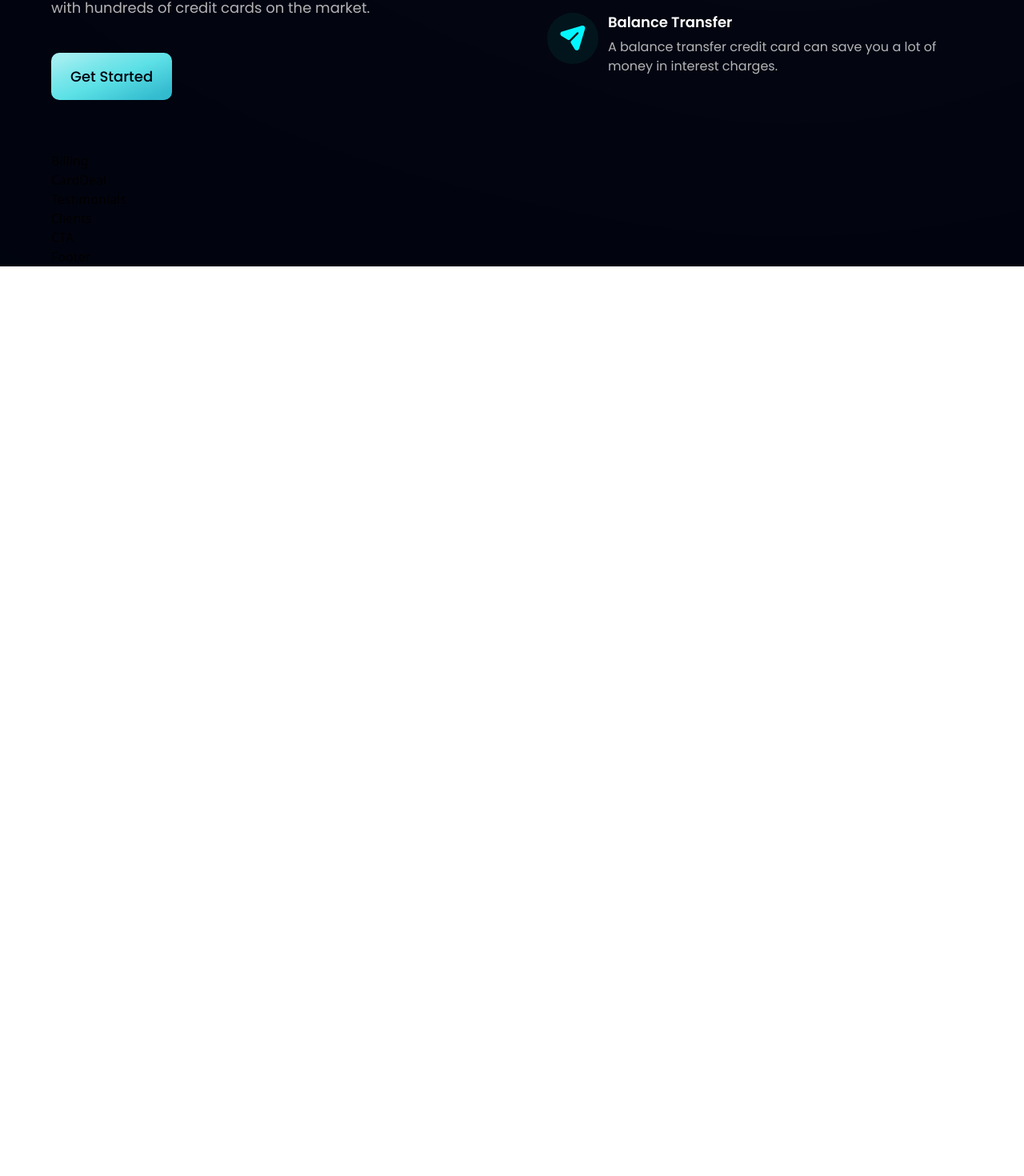
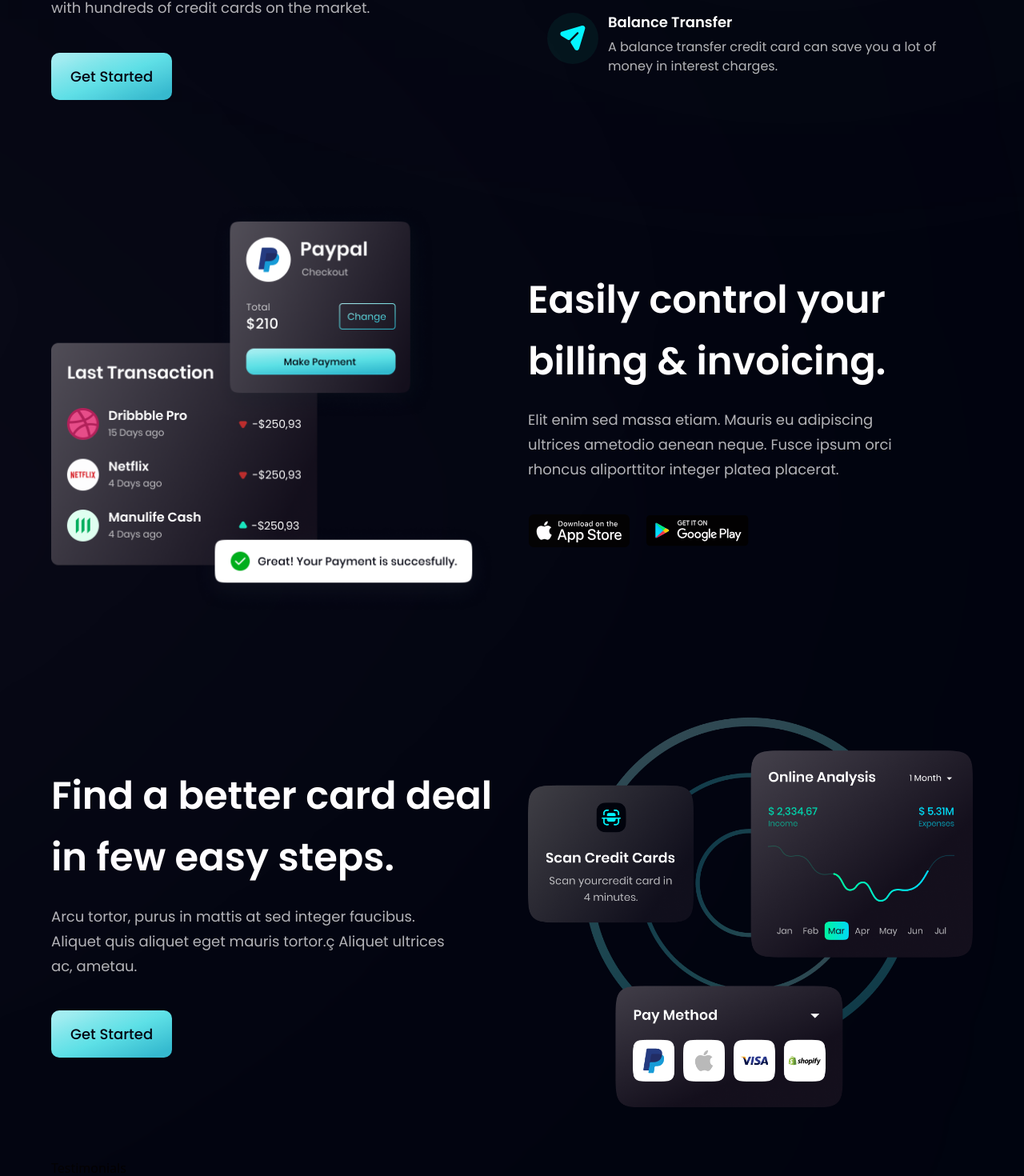
Before and after one commit to josephjerryrhule/sedbank, a React (Vite) app: page / in a window 1280 px wide. Shown: the part 1326-2796 px from the top of the page at 80% size. Before the commit the page ends 1659 px from the top, so only its background shows below. Built offline with nearby package versions, Linux system fonts and the light colour scheme.

Commit message:
completed card deal section. Fixed Billing section display error

```diff
--- a/src/components/Billing.jsx
+++ b/src/components/Billing.jsx
@@ -3,7 +3,43 @@
 import styles, { layout } from "../style";
 
 const Billing = () => {
-  return <div>Billing</div>;
+  return (
+    <section id="product" className={layout.sectionReverse}>
+      <div className={layout.sectionImgReverse}>
+        <img
+          src={bill}
+          alt="billing"
+          className="w-[100%] h-[100%] relative z-[5] "
+        />
+        <div className="absolute rounded-full white__gradient z-[3] -left-1/2 top-0 w-[50%] h-[50%] "></div>
+        <div className="absolute rounded-full pink__gradient z-[0] -left-1/2 bottom-0 w-[50%] h-[50%] "></div>
+      </div>
+
+      <div className={layout.sectionInfo}>
+        <h2 className={styles.heading2}>
+          Easily control your <br className="sm:block hidden" />
+          billing & invoicing.
+        </h2>
+        <p className={`${styles.paragraph} max-w-[470px] mt-5`}>
+          Elit enim sed massa etiam. Mauris eu adipiscing ultrices ametodio
+          aenean neque. Fusce ipsum orci rhoncus aliporttitor integer platea
+          placerat.
+        </p>
+        <div className="flex flex-row flex-wrap sm:mt-10 mt-6">
+          <img
+            src={apple}
+            alt="Apple"
+            className="w-[128px] h-[42px] object-contain mr-5 cursor-pointer"
+          />
+          <img
+            src={google}
+            alt="Google Play"
+            className="w-[128px] h-[42px] object-contain cursor-pointer"
+          />
+        </div>
+      </div>
+    </section>
+  );
 };
 
 export default Billing;
--- a/src/components/CardDeal.jsx
+++ b/src/components/CardDeal.jsx
@@ -1,7 +1,29 @@
 import React from "react";
+import { card } from "../assets";
+import styles, { layout } from "../style";
+import Button from "./Button";
 
 const CardDeal = () => {
-  return <div>CardDeal</div>;
+  return (
+    <section className={layout.section}>
+      <div className={layout.sectionInfo}>
+        <h2 className={styles.heading2}>
+          Find a better card deal <br className="sm:block hidden" />
+          in few easy steps.
+        </h2>
+        <p className={`${styles.paragraph} max-w-[500px] mt-5`}>
+          Arcu tortor, purus in mattis at sed integer faucibus. Aliquet quis
+          aliquet eget mauris tortor.ç Aliquet ultrices ac, ametau.
+        </p>
+
+        <Button styles="mt-10" />
+      </div>
+
+      <div className={layout.sectionImg}>
+        <img src={card} alt="Card" className="w-[100%] h-[100%]" />
+      </div>
+    </section>
+  );
 };
 
 export default CardDeal;
--- a/src/components/index.js
+++ b/src/components/index.js
@@ -2,7 +2,7 @@
 import Hero from "./Hero";
 import Stats from "./Stats";
 import Business from "./Business";
-import Billing from "./billing";
+import Billing from "./Billing";
 import CardDeal from "./CardDeal";
 import Testimonials from "./Testimonials";
 import Clients from "./Clients";
```
